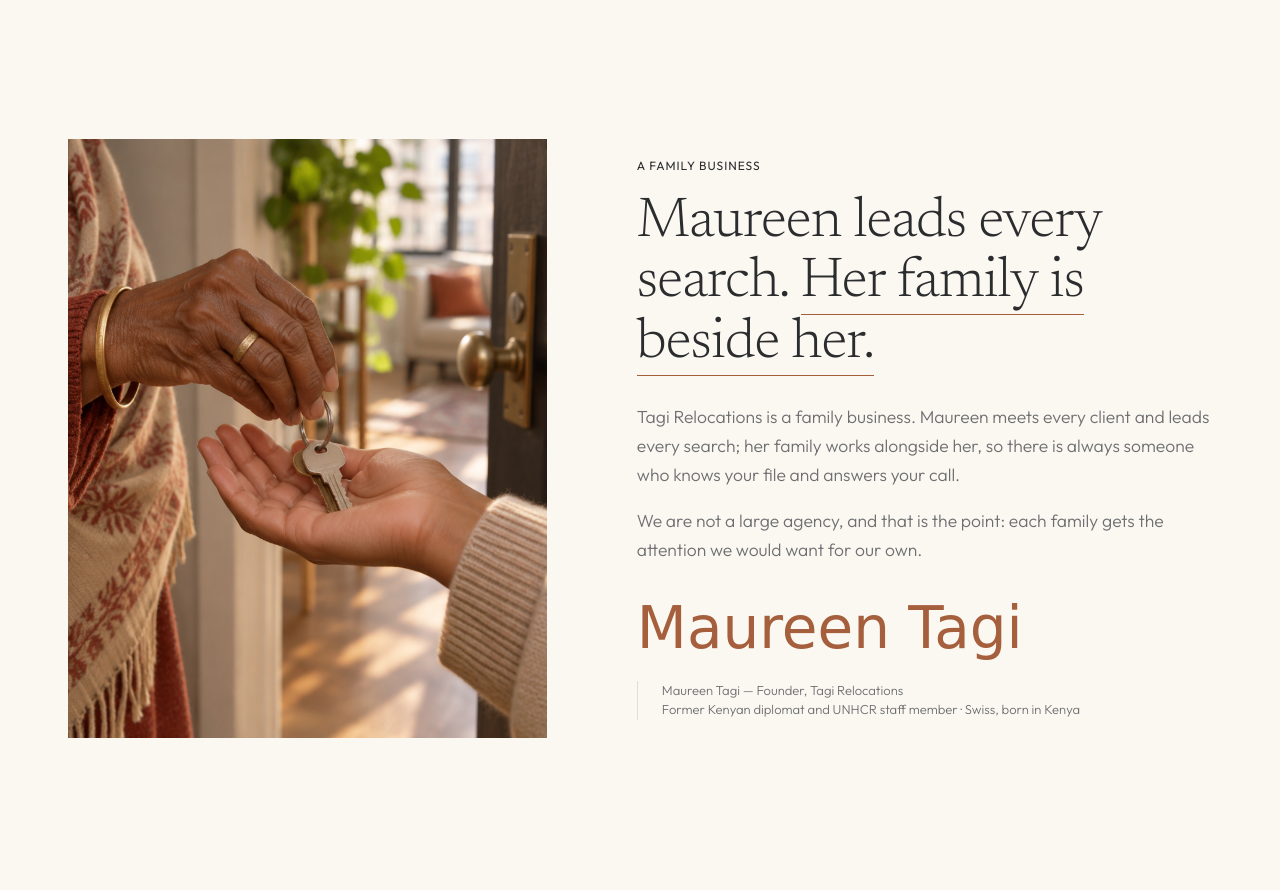
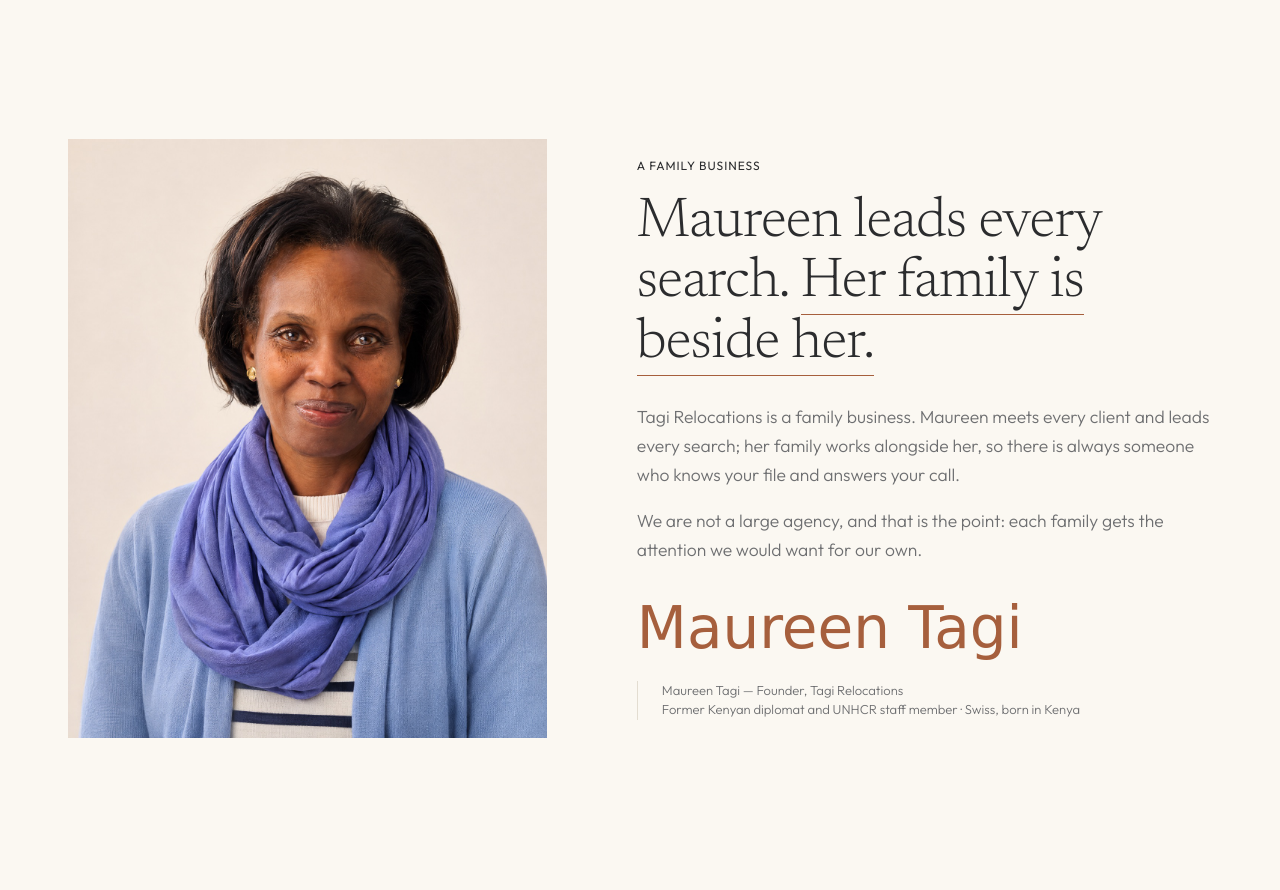
Before and after one commit to Nesko1290/tagi-relocations, a website built with Vite: page about.html in a window 1280 px wide. Shown: the part 3360-4250 px from the top of the page. Built offline with nearby package versions, Linux system fonts and the light colour scheme; a web font is replaced by a local one.

Commit message:
Add Maureen's professional portrait to homepage and About page
Co-Authored-By: Claude Opus 5.5 <noreply@anthropic.com>

```diff
--- a/about.html
+++ b/about.html
@@ -121,7 +121,7 @@
     <section class="about-family">
       <div class="wrap maureen-grid">
         <figure class="maureen-img reveal">
-          <img src="/img/keys.jpg" alt="An older woman's hands placing house keys into a younger person's palm at an apartment door" loading="lazy" />
+          <img src="/img/maureen.jpg" alt="Portrait of Maureen Tagi, founder of Tagi Relocations" loading="lazy" />
         </figure>
         <div class="maureen-copy reveal">
           <p class="label">A family business</p>
```
Also changed, not shown: index.html (+1 -1 lines), public/img/maureen.jpg (added).
